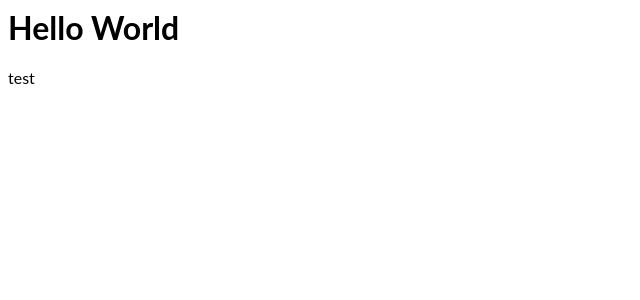
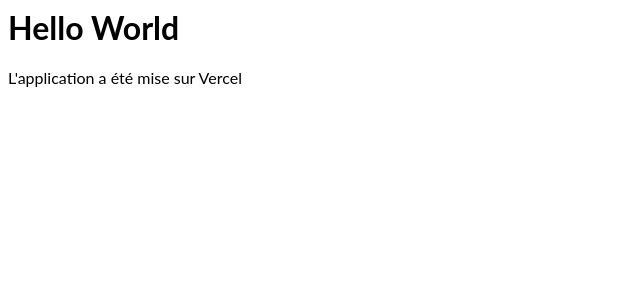
Before and after one commit to Axel-cmd/react-converter, a React (Create React App) app: page / in a window 1280 px wide. Shown: the top 300 px of the page, without its empty margins (0-640 px from the left). Built offline with nearby package versions, Linux system fonts and the light colour scheme.

Commit message:
Essayer la modification sur vercel

```diff
--- a/src/App.js
+++ b/src/App.js
@@ -5,7 +5,7 @@ export default function App() {
   return (
     <div>
       <h1>Hello World</h1>
-      <p>test </p>
+      <p>L'application a été mise sur Vercel</p>
     </div>
   );
 }
```
